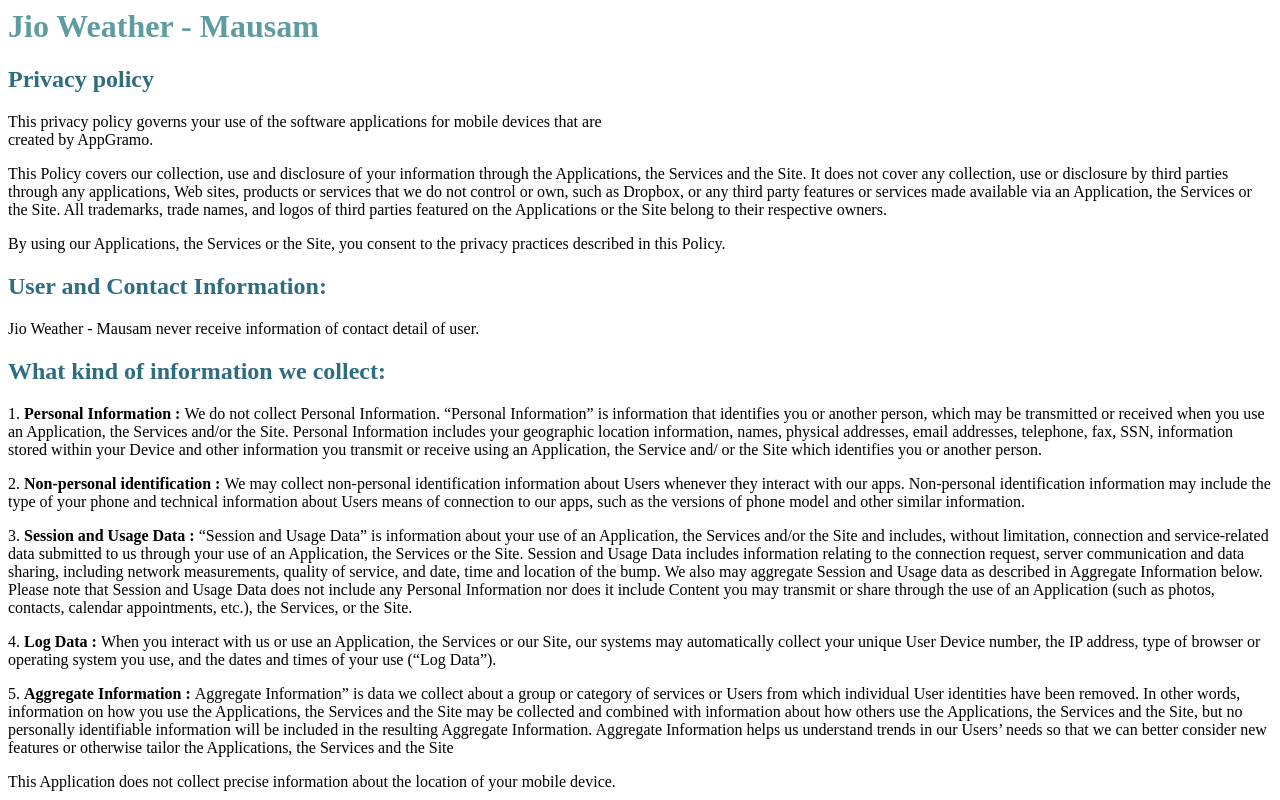
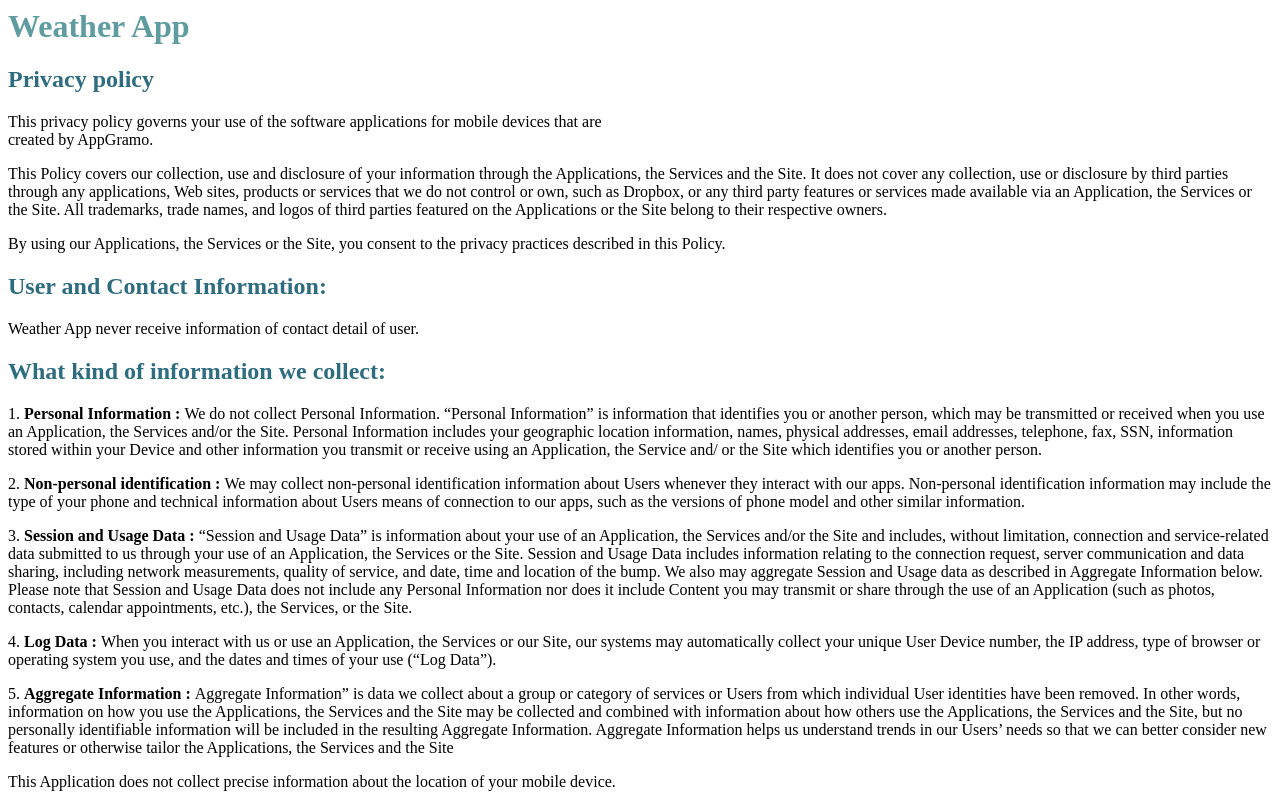
Before and after one commit to appgramo/weatherapp, a plain HTML site: page index.html in a window 1280 px wide. Shown: the top 800 px of the page. Drawn offline with Linux system fonts and the light colour scheme.

Commit message:
Update index.html

```diff
--- a/index.html
+++ b/index.html
@@ -1,12 +1,12 @@
 
-<h1 style="color: #5e9ca0;">Jio Weather  - Mausam </h1>
+<h1 style="color: #5e9ca0;">Weather App</h1>
 <h2 style="color: #2e6c80;">Privacy policy</h2>
 <p>This privacy policy governs your use of the software applications for mobile devices that are <br />
 created by AppGramo.</p>
 <p>This Policy covers our collection, use and disclosure of your information through the Applications, the Services and the Site. It does not cover any collection, use or disclosure by third parties through any applications, Web sites, products or services that we do not control or own, such as Dropbox, or any third party features or services made available via an Application, the Services or the Site. All trademarks, trade names, and logos of third parties featured on the Applications or the Site belong to their respective owners.</p>
 <p>By using our Applications, the Services or the Site, you consent to the privacy practices described in this Policy.</p>
 <h2 style="color: #2e6c80;">User and Contact Information:</h2>
-<p>Jio Weather  - Mausam never receive information of contact detail of user.</p>
+<p>Weather App never receive information of contact detail of user.</p>
 <h2 style="color: #2e6c80;">What kind of information we collect:</h2>
 <p>1. <strong>Personal Information :</strong>&nbsp;We do not collect Personal Information. &ldquo;Personal Information&rdquo; is information that identifies you or another person, which may be transmitted or received when you use an Application, the Services and/or the Site. Personal Information includes your geographic location information, names, physical addresses, email addresses, telephone, fax, SSN, information stored within your Device and other information you transmit or receive using an Application, the Service and/ or the Site which identifies you or another person.</p>
 <p>2. <strong>Non-personal identification :</strong>&nbsp;We may collect non-personal identification information about Users whenever they interact with our apps. Non-personal identification information may include the type of your phone and technical information about Users means of connection to our apps, such as the versions of phone model and other similar information.</p>
@@ -26,5 +26,5 @@ created by AppGramo.</p>
 <p>We are concerned about safeguarding the confidentiality of your information. We do not collect Personal Information, and we employ administrative, physical and electronic measures designed to protect your Non-Personal Information from unauthorized access and use. Please be aware that, although we endeavor provide reasonable security for information we process and maintain, no security system can prevent all potential security breaches.</p>
 <p><strong>CONTACT US</strong></p>
 <p>If you have any questions regarding privacy while using the Application, or have questions about our practices, please contact us via email at appgramo@<span class="skimlinks-unlinked">gmail.com</span>.</p>
-<p>Last modified: 04/16/2017</p>
+<p>Last modified: 26/09/2020</p>
 <p>&nbsp;</p>
```
